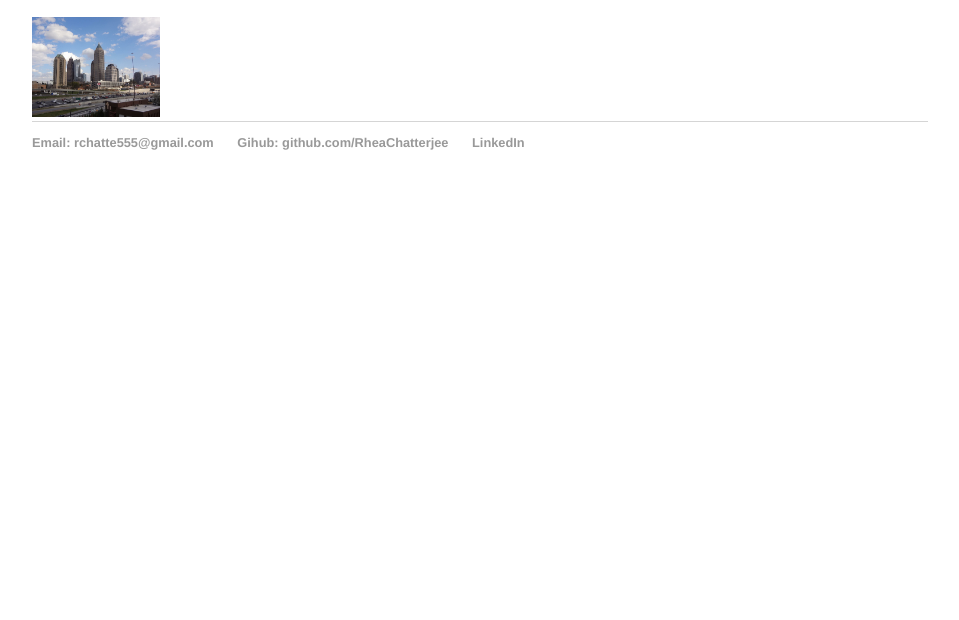
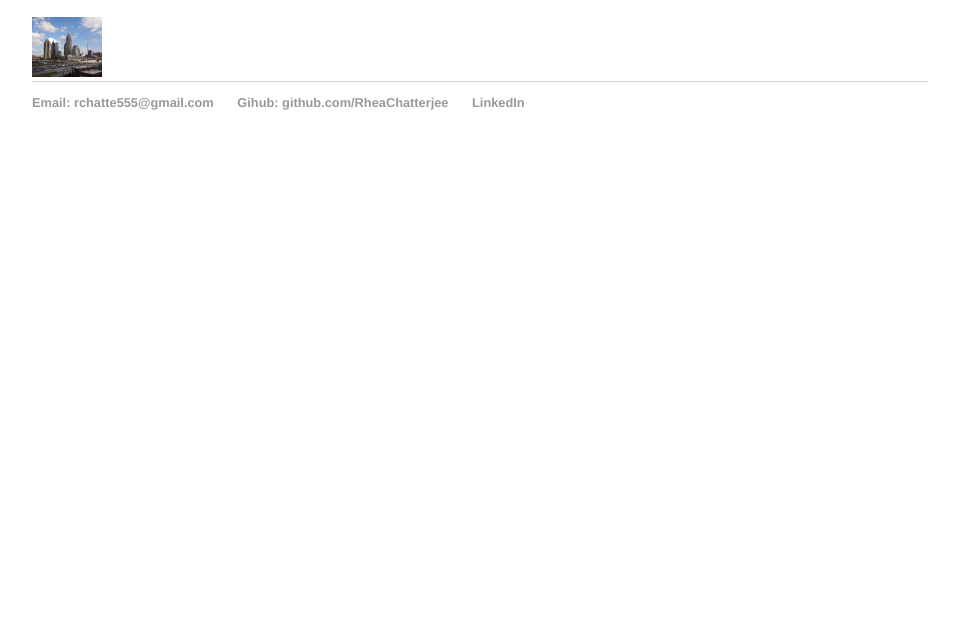
Before and after one commit to RheaChatterjee/RheaChatterjee.github.io, a plain HTML site: page index.html in a window 1280 px wide. Shown: the part 180-800 px from the top of the page, without its empty margins (160-1119 px from the left). Drawn offline with Linux system fonts and the light colour scheme.

Commit message:
Update index.html

```diff
--- a/index.html
+++ b/index.html
@@ -17,7 +17,7 @@
 		<div class="container">
     		<div class="blurb">
         		<h1>Hi there, I'm Rhea Chatterjee!</h1>
-			<img src="IMG_5439.jpg" alt="Atlanta Skyline" width="128" height="100">
+			<img src="IMG_5439.jpg" alt="Atlanta Skyline" width="70" height="60">
 
     		</div><!-- /.blurb -->
 		</div><!-- /.container -->
```
